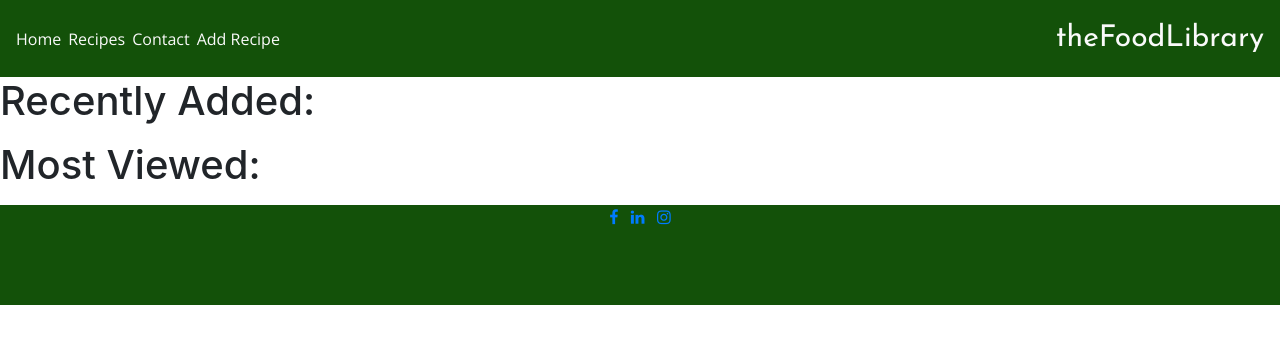
After one commit to Code-Institute-Submissions/mendesfsweden-MilestoneProject3, a Flask app: template templates/home.html in a window 1280 px wide. The commit adds this page. Shown: the top 344 px of the page. Run offline with Flask 2, Linux system fonts and the light colour scheme; the template is opened without the code that fills it, so the values that code supplies are empty; some libraries are stand-ins or nearby versions.

Commit message:
added home.html and recipe.html created routes to serve both html pages in flask

```diff
--- a/app.py
+++ b/app.py
@@ -11,9 +11,16 @@ app.config['MONGO_URI'] = os.getenv('MONGO_URI', 'mongodb://localhost')
 mongo = PyMongo(app)
 
 @app.route('/')
-@app.route('/get_recipes')
-def get_recipes():
-    return render_template("recipes.html", recipes=mongo.db.recipes.find())
+def home():
+    recently_added=mongo.db.recipes.find().sort([("date",-1)]).limit(4)
+    top_four=mongo.db.recipes.find().sort([("clicks",-1)]).limit(4)
+    return render_template("home.html", recently_added=recently_added, top_four=top_four)
+    #calculate top 4 and 4 recently added
+
+@app.route('/recipe/<recipe_id>')
+def get_recipe(recipe_id):
+    return render_template('recipe.html', recipe=mongo.db.recipes.find_one({'_id': ObjectId(recipe_id)}))
+
 
 if __name__ == '__main__':
     app.run(host=os.environ.get('IP', '0.0.0.0'),
--- a/templates/base.html
+++ b/templates/base.html
@@ -8,7 +8,7 @@
 		integrity="sha384-JcKb8q3iqJ61gNV9KGb8thSsNjpSL0n8PARn9HuZOnIxN0hoP+VmmDGMN5t9UJ0Z" crossorigin="anonymous">
 	<link rel="stylesheet" href="https://stackpath.bootstrapcdn.com/font-awesome/4.7.0/css/font-awesome.min.css"
 		integrity="sha384-wvfXpqpZZVQGK6TAh5PVlGOfQNHSoD2xbE+QkPxCAFlNEevoEH3Sl0sibVcOQVnN" crossorigin="anonymous">
-	<link rel="stylesheet" href="static/style.css" type="text/css" />
+	<link rel="stylesheet" href="/static/style.css" type="text/css" />
 	<title>theFoodLibrary</title>
 </head>
 
--- /dev/null
+++ b/templates/home.html
@@ -0,0 +1,15 @@
+{% extends 'base.html' %}
+{% block content %}
+<h1>Recently Added:</h1>
+<ul>
+{% for rec in recently_added %}
+    <li><a href='/recipe/{{rec._id}}'> {{rec.name}} </a></li>
+{% endfor %}
+</ul>
+<h1>Most Viewed:</h1>
+<ul>
+{% for rec in top_four %}
+    <li><a href='/recipe/{{rec._id}}'> {{rec.name}} </a></li>
+{% endfor %}
+</ul>
+{% endblock %}
--- /dev/null
+++ b/templates/recipe.html
@@ -0,0 +1,4 @@
+{% extends 'base.html' %}
+{% block content %}
+    {{recipe.name}}
+{% endblock %}
--- a/templates/recipes.html
+++ /dev/null
@@ -1,6 +0,0 @@
-{% extends 'base.html' %}
-{% block content %}
-{% for recipe in recipes %}
-    {{recipe.recipe_name}}
-{% endfor %}
-{% endblock %}
```
